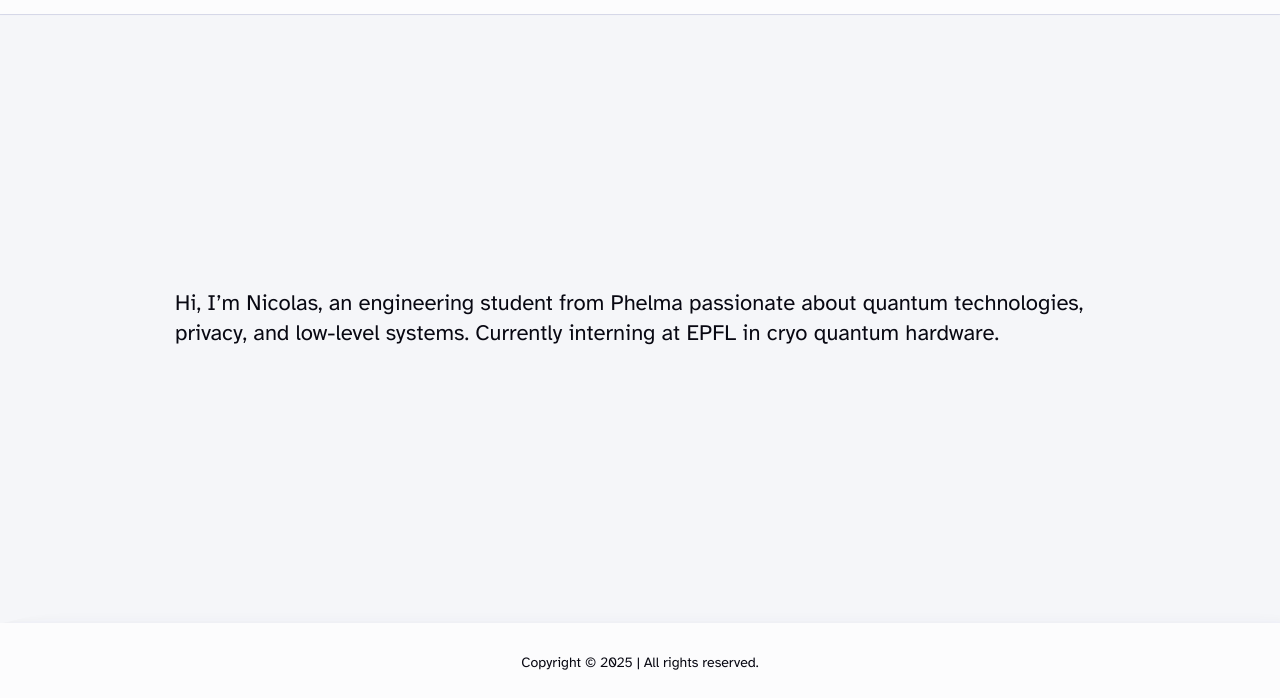
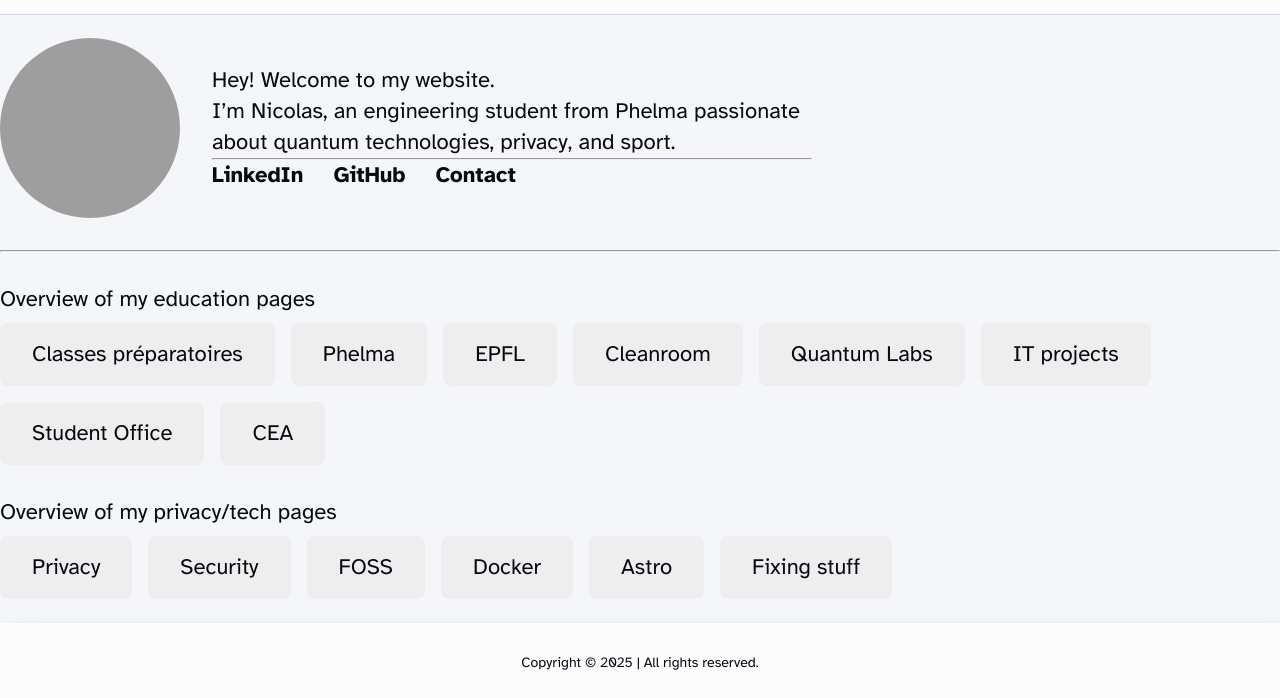
Before and after one commit to N1kor4/eminent-earth, an Astro site: page / in a window 1280 px wide. Shown: the part 102-800 px from the top of the page. Built offline with nearby package versions, Linux system fonts and the light colour scheme; Astro itself is replaced by a stand-in of ours; grey boxes are pictures that could not be loaded.

Commit message:
Home page

```diff
--- a/package.json
+++ b/package.json
@@ -13,7 +13,7 @@
   },
   "dependencies": {
     "@astrojs/mdx": "^4.3.0",
-    "astro": "^5.10.0",
+    "astro": "^5.11.0",
     "astro-icon": "^1.1.5",
     "astro-image": "^0.0.7",
     "postcss": "^8.5.4",
--- a/src/pages/about.astro
+++ b/src/pages/about.astro
@@ -7,7 +7,7 @@ import MainLayout from "../layouts/MainLayout.astro";
 <MainLayout title="About" description="My about page">
     <section class="Container about" aria-label="About Me">
         <img
-            src="/images/headshot.jpg"
+            src="/nicolasrabreau.jpeg"
             alt="My headshot"
             width="200"
             height="200"
@@ -17,8 +17,7 @@ import MainLayout from "../layouts/MainLayout.astro";
         <div class="content">
             <h1 class="h1"> About me </h1>
             <p>
-                Hello! I'm a web developer with a passion for creating beautiful and functional websites.
-            I love working with modern technologies and always strive to improve my skills.
+            Hello! I'm a microelectronics and quantum physics engineer with a strong interest in modern technologies, privacy, and low-level systems. I enjoy diving deep into technical challenges and constantly strive to expand my knowledge.
             </p>
         </div>
         <Link
--- a/src/pages/index.astro
+++ b/src/pages/index.astro
@@ -1,13 +1,51 @@
 ---
 //components imports
 import MainLayout from "../layouts/MainLayout.astro";
-
-const isRed = true;
 ---
 
 <MainLayout title="My Portfolio" description="Welcome to my portfolio page. Here you can find my projects and skills.">
-<p>
-    Hi, I’m Nicolas, an engineering student from Phelma passionate about quantum technologies, privacy, and low-level systems.
-    Currently interning at EPFL in cryo quantum hardware.
-</p>
+  <div class="profile">
+    <img src="../public/nicolasrabreau.jpeg" alt="Picture of Nicolas" class="profile-pic" />
+    <div class="intro">
+      <h1>Hey! Welcome to my website.</h1>
+      <p>
+        I’m Nicolas, an engineering student from Phelma passionate about quantum technologies,
+        privacy, and sport.
+      </p>
+      <hr />
+      <div class="social-links">
+        <a href="www.linkedin.com/in/nicolas-rabreau/">LinkedIn</a>
+        <a href="https://github.com/N1kor4">GitHub</a>
+        <a href="/about">Contact</a>
+      </div>
+    </div>
+  </div>
+
+  <hr />
+
+  <section class="overview">
+    <h2>Overview of my education pages</h2>
+    <div class="page-grid">
+      <a href="/studies/1-classes-prepa.md">Classes préparatoires</a>
+      <a href="/studies/2-phelma.md">Phelma</a>
+      <a href="/studies/3-EPFL-intern.md">EPFL</a>
+      <a href="/studies/4-Cleanroom.md">Cleanroom</a>
+      <a href="/studies/5-quantum-labs.md">Quantum Labs</a>
+      <a href="/studies/6-IT.md">IT projects</a>
+      <a href="/studies/7-association.md">Student Office</a>
+      <a href="/studies/8-CEA.md">CEA</a>
+    </div>
+  </section>
+
+  <section class="overview">
+    <h2>Overview of my privacy/tech pages</h2>
+    <div class="page-grid">
+      <a href="/tech/1-privacy">Privacy</a>
+      <a href="/tech/2-security">Security</a>
+      <a href="/tech/3-foss">FOSS</a>
+      <a href="/tech/4-docker">Docker</a>
+      <a href="/tech/5-astro">Astro</a>
+      <a href="/tech/6-fixing">Fixing stuff</a>
+    </div>
+  </section>
 </MainLayout>
--- a/src/pages/projects/index.astro
+++ b/src/pages/projects/index.astro
@@ -8,7 +8,7 @@ const allPosts = await Astro.glob("./*.md");
 
 <MainLayout title="My Blog">
   <section class="container" aria-label="New Blog Posts">
-    <h1 class="h1">New Blog Posts</h1>
+    <h1 class="h1">Curious about privacy ?</h1>
     <div class="post-container">
       {
         allPosts.map((post) => (
--- a/src/pages/studies/index.astro
+++ b/src/pages/studies/index.astro
@@ -8,7 +8,7 @@ const allPosts = await Astro.glob("./*.md");
 
 <MainLayout title="My Blog">
   <section class="container" aria-label="New Blog Posts">
-    <h1 class="h1">New Blog Posts</h1>
+    <h1 class="h1">My education</h1>
     <div class="post-container">
       {
         allPosts.map((post) => (
--- a/src/styles/global.css
+++ b/src/styles/global.css
@@ -627,3 +627,51 @@ header {
 .sidebar [aria-label="Blog categories"]{
   margin-block: 0;
 }
+
+
+.profile {
+  display: flex;
+  align-items: center;
+  gap: 2rem;
+  margin-bottom: 2rem;
+}
+
+.profile-pic {
+  width: 180px;
+  height: 180px;
+  border-radius: 50%;
+  object-fit: cover;
+}
+
+.intro {
+  max-width: 600px;
+}
+
+.social-links a {
+  margin-right: 1.5rem;
+  text-decoration: none;
+  font-weight: bold;
+}
+
+.overview {
+  margin-top: 2rem;
+}
+
+.page-grid {
+  display: flex;
+  flex-wrap: wrap;
+  gap: 1rem;
+  margin-top: 0.5rem;
+}
+
+.page-grid a {
+  padding: 1rem 2rem;
+  background-color: #eee;
+  text-decoration: none;
+  border-radius: 8px;
+  transition: background 0.2s ease;
+}
+
+.page-grid a:hover {
+  background-color: #ddd;
+}
```
Also changed, not shown: src/components/PostCard.astro (+2 -12 lines), public/nicolasrabreau.jpeg (added), 1 other file.
